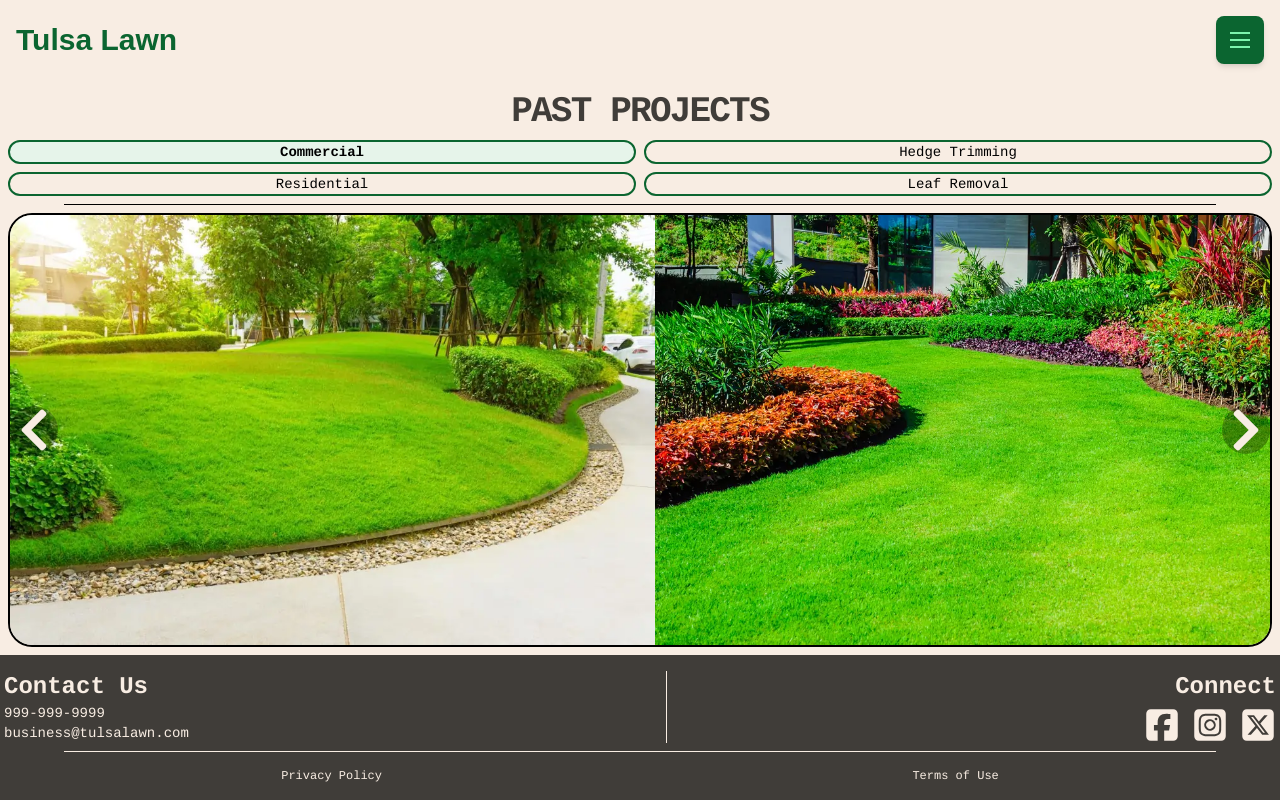
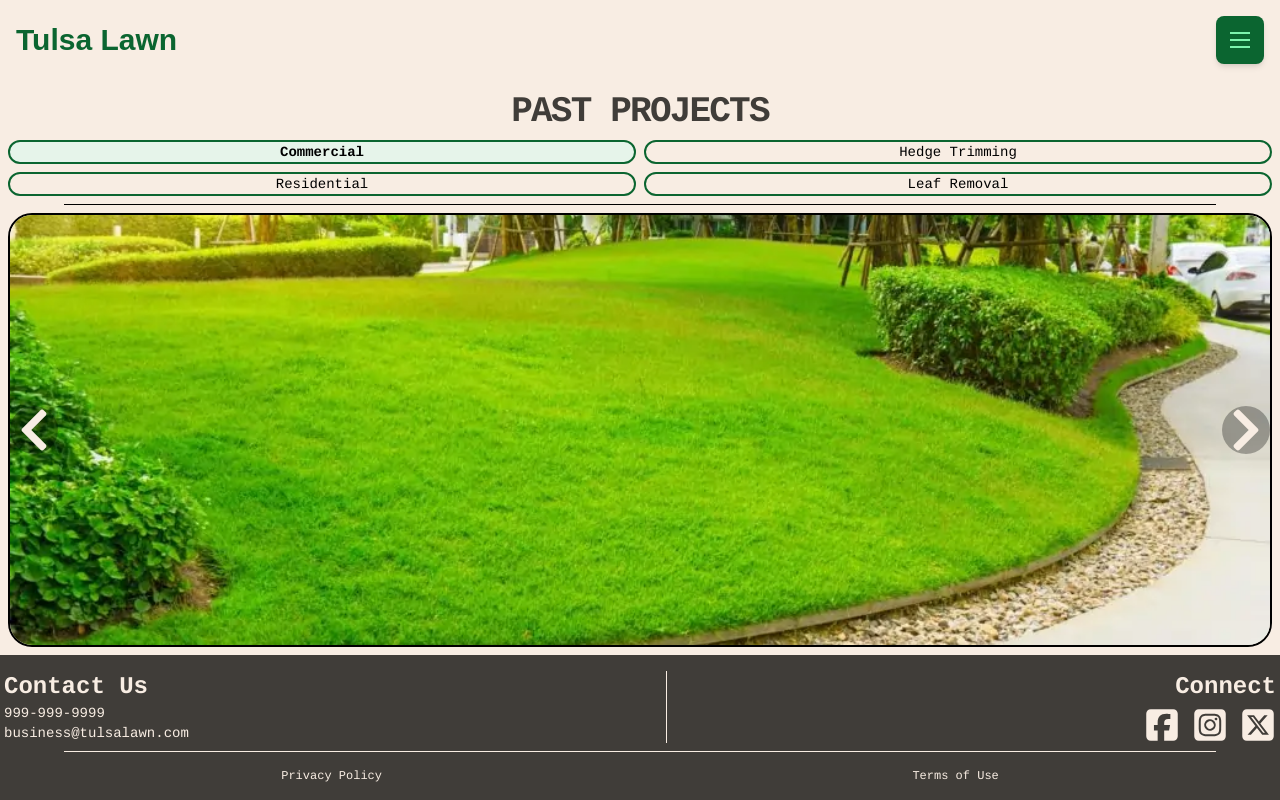
Before and after one commit to 99curtis/Tulsa-Lawn, a React (Vite) app: page /past-projects in a window 1280 px wide. Built offline with nearby package versions, Linux system fonts and the light colour scheme; a web font is replaced by a local one.

Commit message:
final hotfix for PastProjects

```diff
--- a/src/pages/PastProjectsPage.jsx
+++ b/src/pages/PastProjectsPage.jsx
@@ -67,7 +67,7 @@ function PastProjectsPage() {
   };
 
   return (
-    <div className="flex min-h-screen w-screen flex-col justify-between overflow-hidden bg-background">
+    <div className="flex min-h-screen h-fit w-screen flex-col justify-between overflow-hidden bg-background">
       <MenuProvider>
         <NavBar />
         <div className="h-[52px] pt-3 text-center font-text text-4xl font-bold tracking-tighter text-text">
@@ -89,12 +89,13 @@ function PastProjectsPage() {
         </div>
         <div className="ml-[5%] h-[1px] w-[90%] bg-black"></div>
         {/* Image Carousel */}
+
         <div
-          className="relative m-2 flex-grow overflow-hidden rounded-3xl border-2 border-black h-0"
+          className="relative m-2 overflow-hidden rounded-3xl border-2 border-black items-stretch flex-grow basis-0"
           {...handlers}
         >
           <div
-            className="flex h-full transition-transform duration-500"
+            className="flex transition-transform duration-500 h-full w-full"
             style={{ transform: `translateX(-${currentSlide * 100}%)` }}
           >
             {images.map((image, index) => (
@@ -102,7 +103,7 @@ function PastProjectsPage() {
                 key={index}
                 src={image}
                 alt={`Slide ${index + 1}`}
-                className="block h-full flex-shrink-0 object-cover"
+                className="block h-full w-full flex-shrink-0 object-cover"
               />
             ))}
           </div>
```
Also changed, not shown: 1 other file (tests, documents, lock files or other folders).
